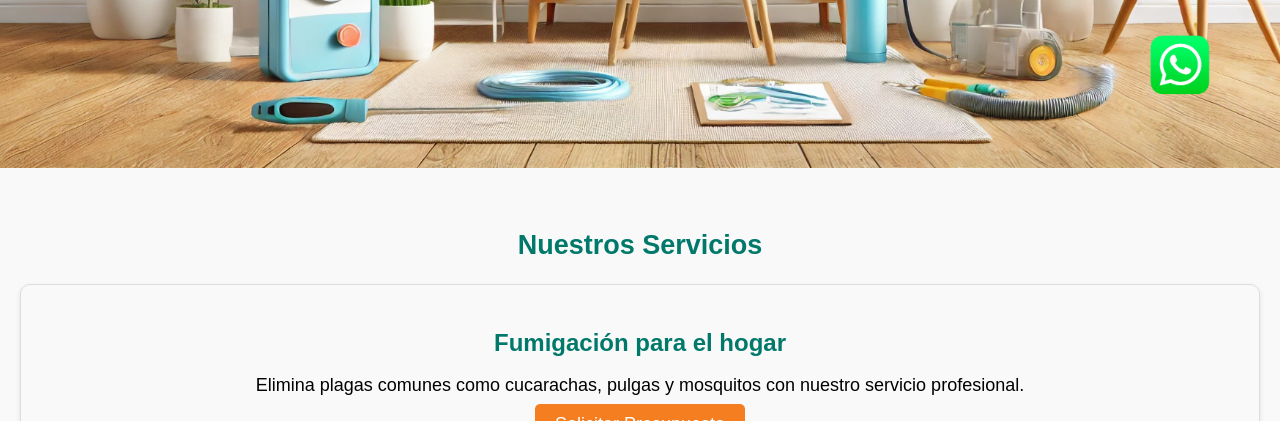
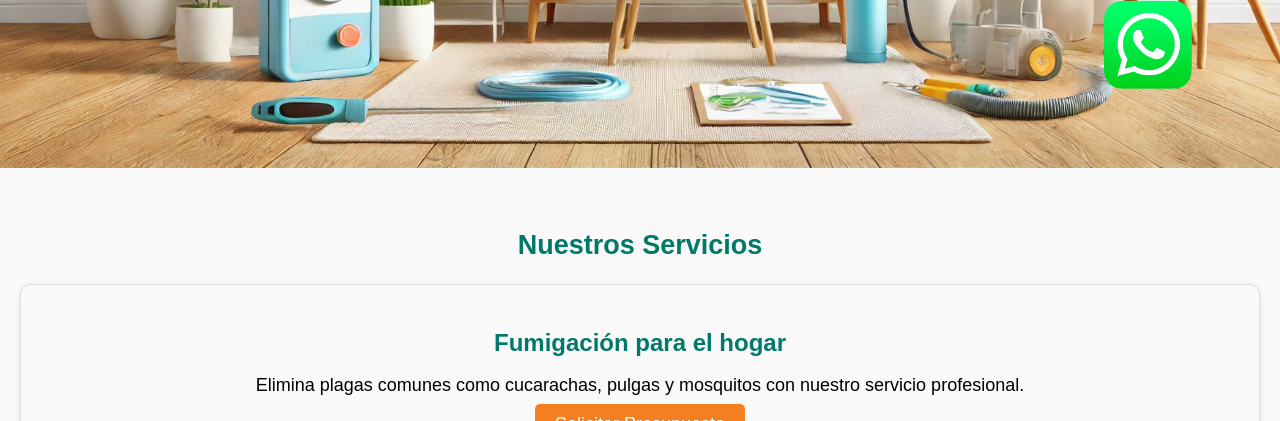
Before and after one commit to baronejavier/baronecontrol, a plain HTML site: page index.html in a window 1280 px wide. Shown: the part 679-1100 px from the top of the page. Drawn offline with Linux system fonts and the light colour scheme.

Commit message:
Add files via upload

```diff
--- a/styles.css
+++ b/styles.css
@@ -204,8 +204,8 @@ footer {
     position: fixed;
     bottom: 2%;
     right: 2%;
-    width: 10%; /* Ancho cuadrado */
-    height: 10%; /* Altura cuadrada */
+    width: 15%; /* Ancho cuadrado */
+    height: 15%; /* Altura cuadrada */
     background-image: url(img/whatsappboton.png); /* Ruta de tu imagen */
     background-size: cover; /* Para que la imagen se ajuste al botón */
     text-indent: -9999px; /* Oculta el texto del botón */
```
